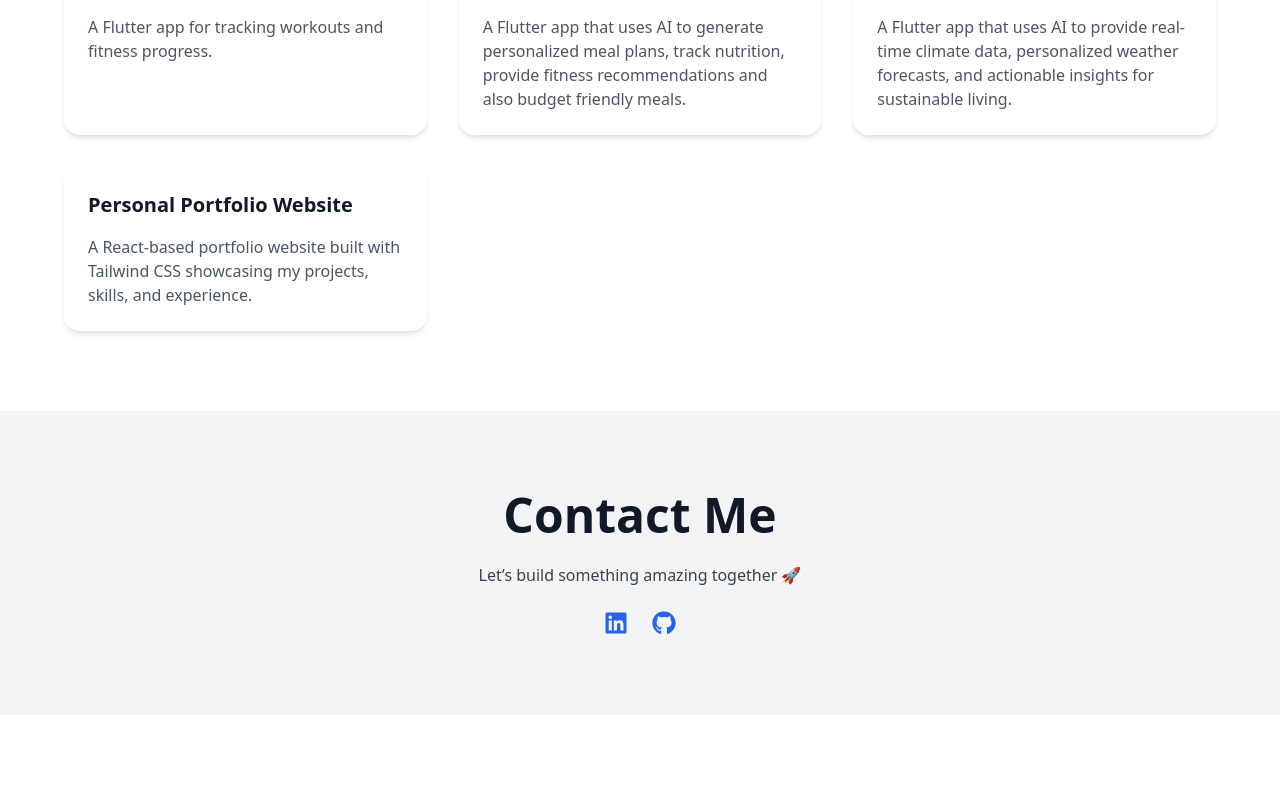
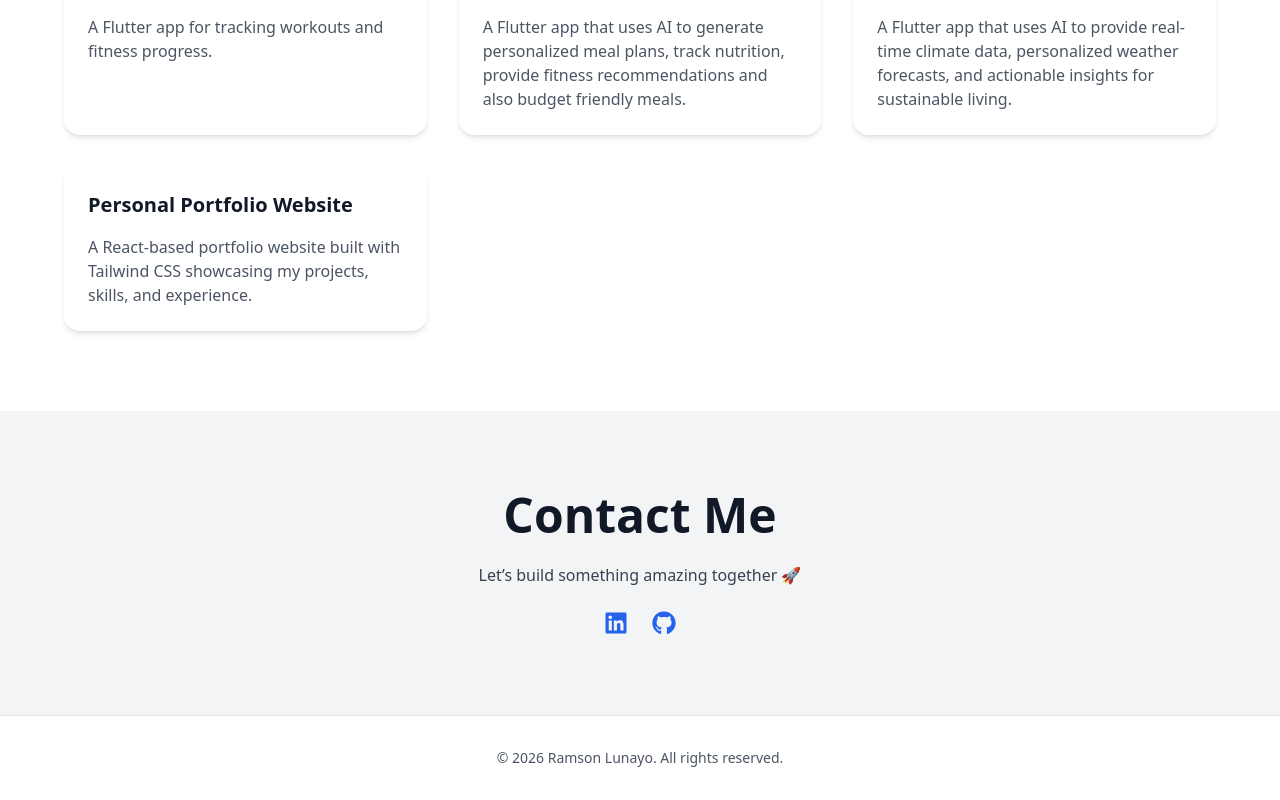
Before and after one commit to Ramslon/My-Portfolio, a React (Vite) app: page / in a window 1280 px wide. Shown: the part 2125-2925 px from the top of the page. Before the commit the page ends 2840 px from the top, so only its background shows below. Built offline with nearby package versions, Linux system fonts and the light colour scheme.

Commit message:
Add footer component to portfolio layout

```diff
--- a/src/App.jsx
+++ b/src/App.jsx
@@ -5,6 +5,7 @@ import Projects from "./components/Projects";
 import Contact from "./components/Contact";
 import Navbar from "./components/Navbar";
 import Skills from "./components/Skills";
+import Footer from "./components/Footer";
 
 function App() {
   return (
@@ -15,6 +16,7 @@ function App() {
       <Skills/>
       <Projects/>
       <Contact/>
+      <Footer/>
     </>
   )
 }
--- /dev/null
+++ b/src/components/Footer.jsx
@@ -0,0 +1,11 @@
+const Footer = () => {
+  return (
+    <footer className="py-8 px-6 text-center bg-white dark:bg-gray-900 border-t border-gray-200 dark:border-gray-700 transition-all duration-300">
+      <p className="text-sm text-gray-600 dark:text-gray-300">
+        © {new Date().getFullYear()} Ramson Lunayo. All rights reserved.
+      </p>
+    </footer>
+  );
+};
+
+export default Footer;
```
